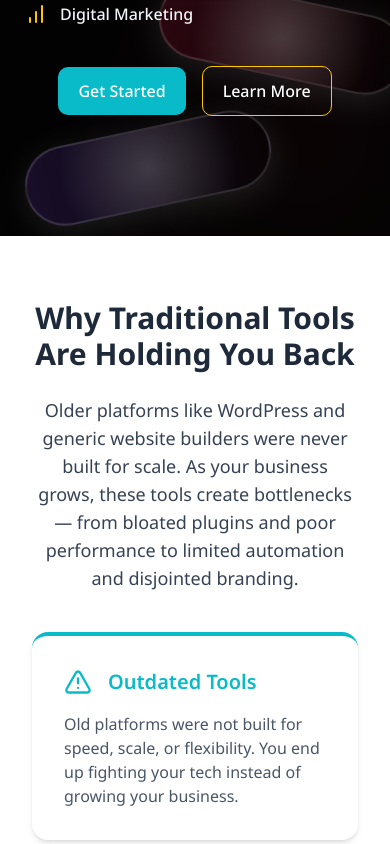
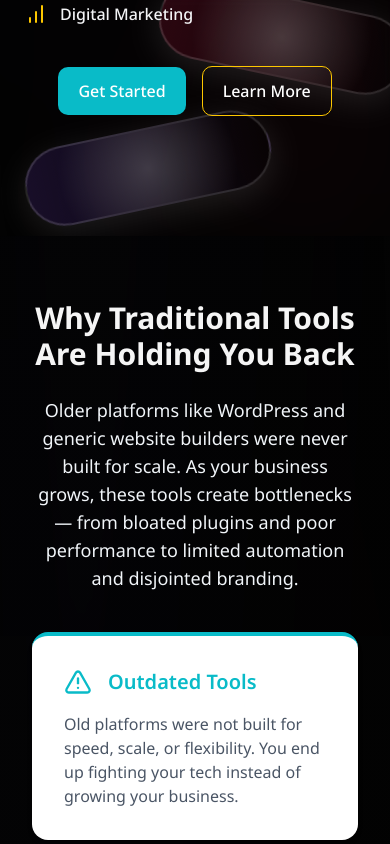
Before and after one commit to rupeshbug/novelty_lab_website, a Next.js app: page / in a window 390 px wide. Shown: the part 608-1452 px from the top of the page. Built offline with nearby package versions, Linux system fonts and the light colour scheme.

Commit message:
background color added

```diff
--- a/src/app/components/BringingValue.tsx
+++ b/src/app/components/BringingValue.tsx
@@ -2,7 +2,7 @@ import { TextParticle } from "@/components/ui/text-particle";
 
 export default function BringingValue() {
   return (
-    <section className="py-16 px-8 md:px-20 lg:px-40 bg-white">
+    <section className="py-16 px-8 md:px-20 lg:px-40">
       {/* What Novelty Lab Brings to the Table */}
       <div className="relative flex flex-col lg:flex-row items-center gap-15 mb-24">
         <div className="text-center lg:text-left w-full lg:w-4/6">
--- a/src/app/components/Problems.tsx
+++ b/src/app/components/Problems.tsx
@@ -4,10 +4,10 @@ export default function ProblemSection() {
   return (
     <section className="py-16 px-8 md:px-20 lg:px-40 relative">
       <div className="max-w-5xl mx-auto text-center z-10 relative">
-        <h2 className="text-3xl md:text-5xl font-bold text-gray-800 mb-6">
+        <h2 className="text-3xl md:text-5xl font-bold text-[#f5f5f5] mb-6">
           Why Traditional Tools Are Holding You Back
         </h2>
-        <p className="text-lg text-gray-700 mb-10 mx-auto">
+        <p className="text-lg text-slate-100 mb-10 mx-auto">
           Older platforms like WordPress and generic website builders were never
           built for scale. As your business grows, these tools create
           bottlenecks— from bloated plugins and poor performance to limited
--- a/src/app/layout.tsx
+++ b/src/app/layout.tsx
@@ -1,6 +1,7 @@
 import type { Metadata } from "next";
 import { Noto_Sans } from "next/font/google";
 import "./globals.css";
+import { BackgroundWrapper } from "@/components/ui/BackgroundWrapper";
 
 const notoSans = Noto_Sans({
   variable: "--font-noto-sans",
@@ -20,7 +21,7 @@ export default function RootLayout({
   return (
     <html lang="en">
       <body className={`${notoSans.className} font-sans antialiased`}>
-        {children}
+        <BackgroundWrapper>{children}</BackgroundWrapper>
       </body>
     </html>
   );
--- /dev/null
+++ b/src/components/ui/BackgroundWrapper.tsx
@@ -0,0 +1,56 @@
+// src/components/ui/BackgroundWrapper.tsx
+"use client";
+
+import { ReactNode } from "react";
+import { ElegantShape } from "./HeroBackground";
+
+export function BackgroundWrapper({ children }: { children: ReactNode }) {
+  return (
+    <div className="relative min-h-screen bg-[#030303] overflow-hidden">
+      {/* Glowy radial blend */}
+      <div className="absolute inset-0 bg-gradient-to-br from-indigo-500/[0.05] via-transparent to-rose-500/[0.05] blur-3xl" />
+
+      {/* Floating shapes */}
+      <div className="absolute inset-0 overflow-hidden">
+        <ElegantShape
+          delay={0.5}
+          width={250}
+          height={80}
+          rotate={12}
+          gradient="from-rose-500/[0.15]"
+          className="right-[-5%] md:right-[5%] top-[70%] md:top-[80%]"
+        />
+        <ElegantShape
+          delay={0.5}
+          width={250}
+          height={80}
+          rotate={-12}
+          gradient="from-violet-500/[0.15]"
+          className="left-[5%] md:left-[10%] bottom-[5%] md:bottom-[10%]"
+        />
+        <ElegantShape
+          delay={0.6}
+          width={150}
+          height={40}
+          rotate={20}
+          gradient="from-amber-500/[0.15]"
+          className="right-[15%] md:right-[20%] top-[10%] md:top-[15%]"
+        />
+        <ElegantShape
+          delay={0.6}
+          width={150}
+          height={40}
+          rotate={-20}
+          gradient="from-cyan-500/[0.15]"
+          className="left-[20%] md:left-[25%] top-[10%] md:top-[15%]"
+        />
+      </div>
+
+      {/* Content goes on top */}
+      <div className="relative z-10">{children}</div>
+
+      {/* Optional dark overlay for consistency */}
+      <div className="absolute inset-0 bg-gradient-to-t from-[#030303] via-transparent to-[#030303]/80 pointer-events-none z-0" />
+    </div>
+  );
+}
--- a/src/components/ui/HeroBackground.tsx
+++ b/src/components/ui/HeroBackground.tsx
@@ -3,7 +3,7 @@
 import { motion } from "framer-motion";
 import { cn } from "@/lib/utils";
 
-function ElegantShape({
+export function ElegantShape({
   className,
   delay = 0,
   width = 400,
```
